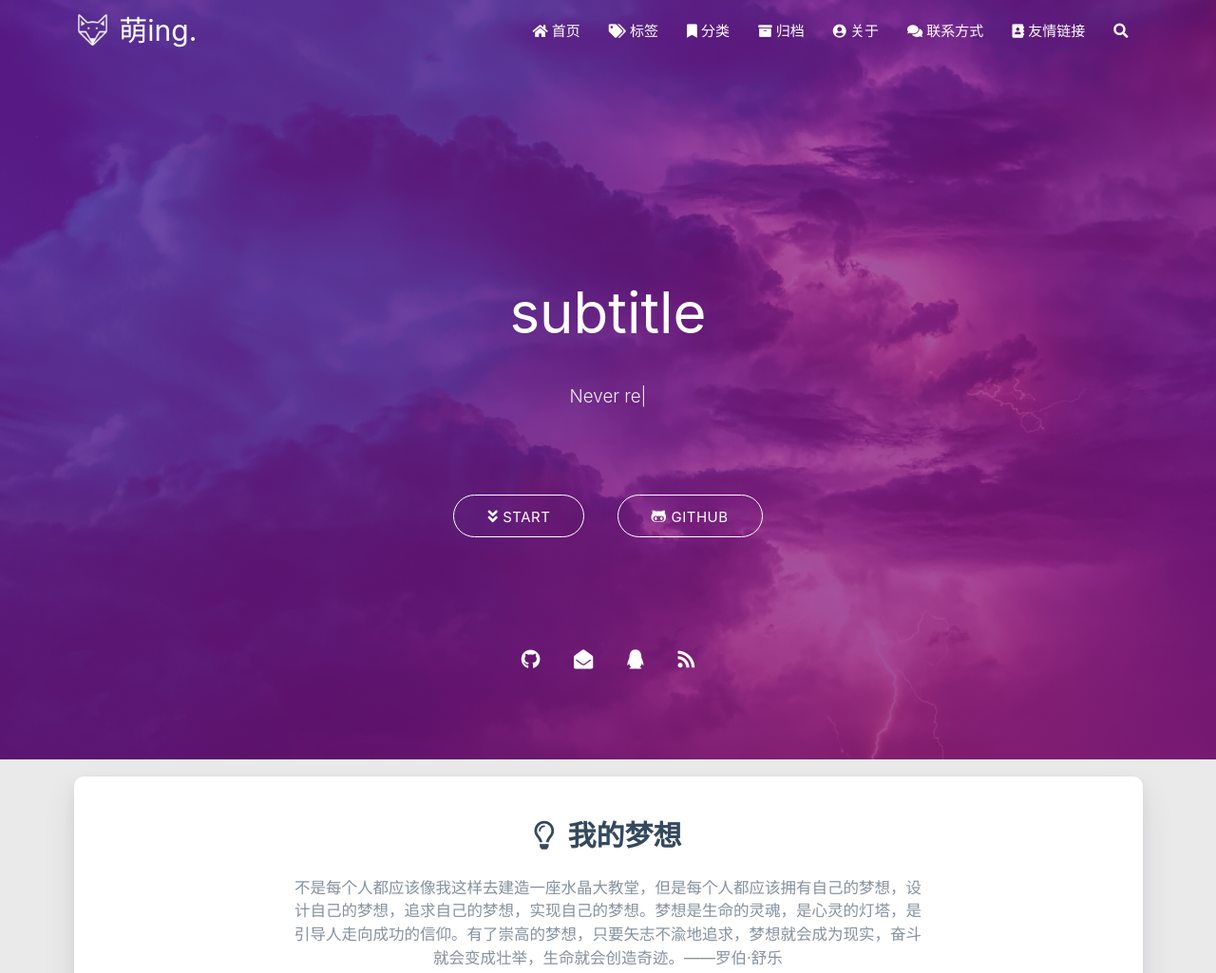
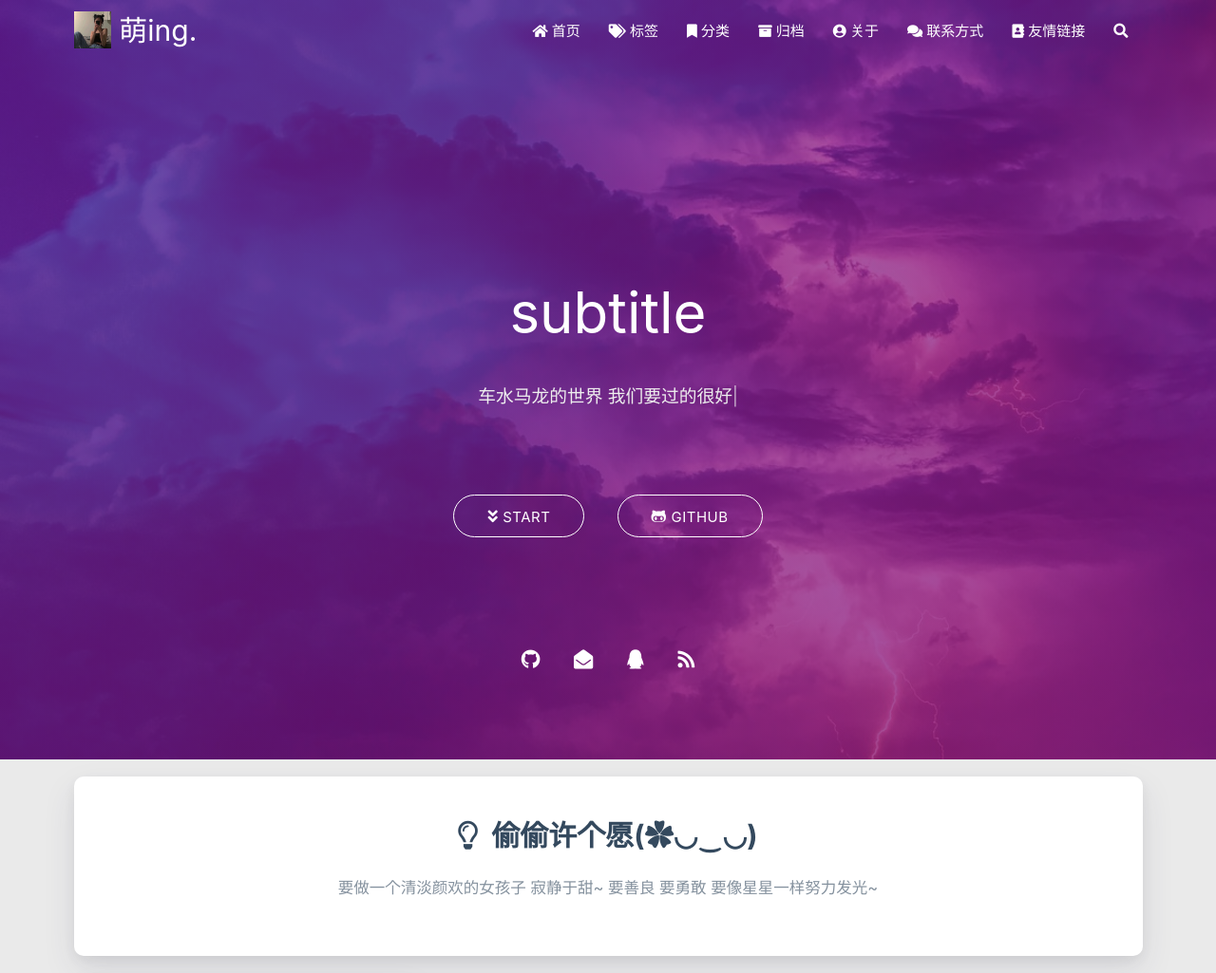
Before and after one commit to CCIT18081430221/CCIT18081430221.github.io, a plain HTML site: page index.html in a window 1280 px wide. Shown: the top 1025 px of the page at 95% size. Drawn offline with nearby package versions, Linux system fonts and the light colour scheme; some packages are replaced by stand-ins of ours; no server answers; a script that the page names is missing.

Commit message:
Site updated: 2020-02-25 22:14:33

```diff
--- a/2020/02/22/hello-world/index.html
+++ b/2020/02/22/hello-world/index.html
@@ -36,7 +36,7 @@
             <div class="brand-logo">
                 <a href="/" class="waves-effect waves-light">
 
-                    <img src="/medias/logo.png" class="logo-img" alt="LOGO">
+                    <img src="/medias/meng.jpg" class="logo-img" alt="LOGO">
 
                     <span class="logo-span">萌ing.</span>
                 </a>
@@ -134,7 +134,7 @@
 
     <div class="mobile-head bg-color">
 
-        <img src="/medias/logo.png" class="logo-img circle responsive-img">
+        <img src="/medias/meng.jpg" class="logo-img circle responsive-img">
 
         <div class="logo-name">萌ing.</div>
         <div class="logo-desc">
@@ -1065,6 +1065,8 @@ $(function () {
 
 
 
+    <script type="text/javascript" src="/libs/background/ribbon-dynamic.js" async="async"></script>
+
 
 
     <script src="/libs/instantpage/instantpage.js" type="module"></script>
--- a/index.html
+++ b/index.html
@@ -36,7 +36,7 @@
             <div class="brand-logo">
                 <a href="/" class="waves-effect waves-light">
 
-                    <img src="/medias/logo.png" class="logo-img" alt="LOGO">
+                    <img src="/medias/meng.jpg" class="logo-img" alt="LOGO">
 
                     <span class="logo-span">萌ing.</span>
                 </a>
@@ -134,7 +134,7 @@
 
     <div class="mobile-head bg-color">
 
-        <img src="/medias/logo.png" class="logo-img circle responsive-img">
+        <img src="/medias/meng.jpg" class="logo-img circle responsive-img">
 
         <div class="logo-name">萌ing.</div>
         <div class="logo-desc">
@@ -363,7 +363,7 @@
                 <script src="https://cdn.jsdelivr.net/npm/typed.js@2.0.11"></script>
                 <script>
                     var typed = new Typed("#subtitle", {
-                        strings: ['从来没有真正的绝境, 只有心灵的迷途','Never really desperate, only the lost of the soul'],
+                        strings: ['没关系 天空越黑 星星越亮','车水马龙的世界 我们要过的很好'],
                         startDelay: 300,
                         typeSpeed: 100,
                         loop: true,
@@ -510,12 +510,12 @@
                         <div class="dream">
 
     <div class="title center-align">
-        <i class="far fa-lightbulb"></i>&nbsp;&nbsp;我的梦想
+        <i class="far fa-lightbulb"></i>&nbsp;&nbsp;偷偷许个愿(✿◡‿◡)
     </div>
 
     <div class="row">
         <div class="col l8 offset-l2 m10 offset-m1 s10 offset-s1 center-align text">
-            不是每个人都应该像我这样去建造一座水晶大教堂，但是每个人都应该拥有自己的梦想，设计自己的梦想，追求自己的梦想，实现自己的梦想。梦想是生命的灵魂，是心灵的灯塔，是引导人走向成功的信仰。有了崇高的梦想，只要矢志不渝地追求，梦想就会成为现实，奋斗就会变成壮举，生命就会创造奇迹。——罗伯·舒乐
+            要做一个清淡颜欢的女孩子 寂静于甜~ 要善良 要勇敢 要像星星一样努力发光~
         </div>
     </div>
 </div>
@@ -753,6 +753,8 @@ $(function () {
 
 
 
+    <script type="text/javascript" src="/libs/background/ribbon-dynamic.js" async="async"></script>
+
 
 
     <script src="/libs/instantpage/instantpage.js" type="module"></script>
```
Also changed, not shown: archives/2020/02/index.html (+5 -3 lines), archives/2020/index.html (+5 -3 lines), archives/index.html (+5 -3 lines), medias/meng.jpg (added).
